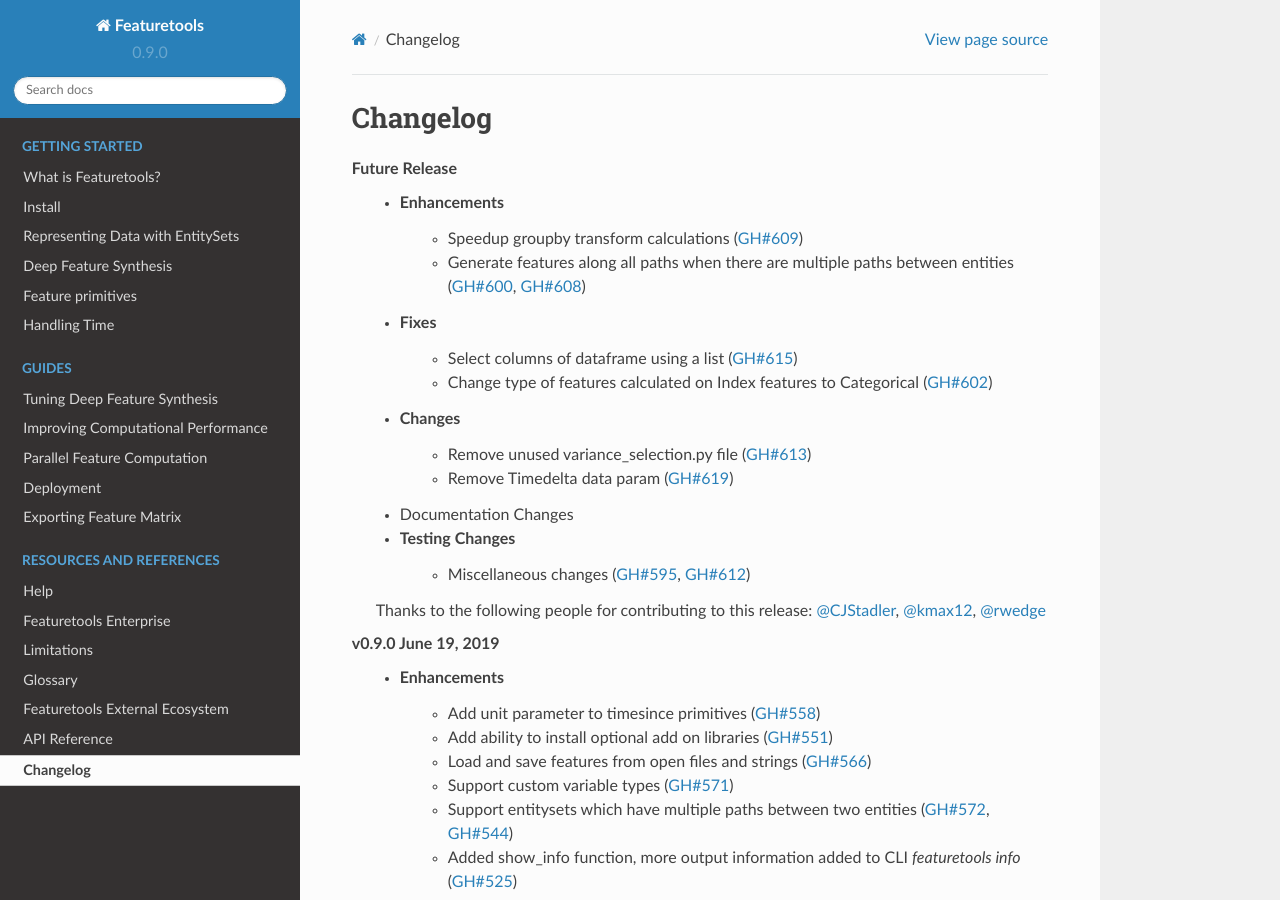
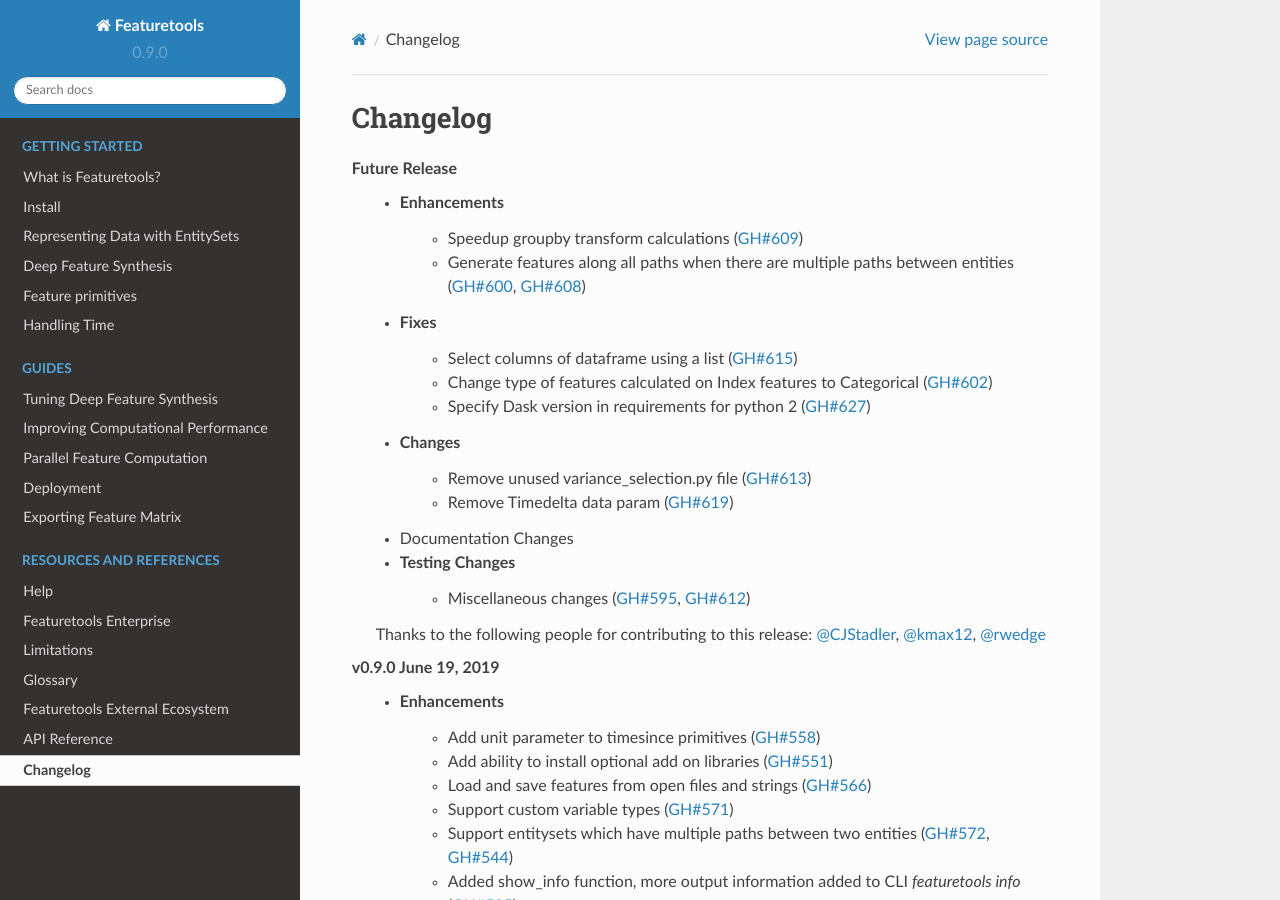
Before and after one commit to alteryx/featuretools, a Sphinx documentation site: the page built from docs/source/changelog.rst, in a window 1280 px wide and 900 px high. Built offline with Sphinx 7.4.7 and the Read the Docs theme 2.0.0, drawn with Linux system fonts in a browser that asks for light colours; pages that are not in the unit, such as notebooks, are missing from menus.

Commit message:
Update changelog.rst

```diff
--- a/docs/source/changelog.rst
+++ b/docs/source/changelog.rst
@@ -9,6 +9,7 @@
     * Fixes
         * Select columns of dataframe using a list (:pr:`615`)
         * Change type of features calculated on Index features to Categorical (:pr:`602`)
+        * Specify Dask version in requirements for python 2 (:pr:`627`)
     * Changes
         * Remove unused variance_selection.py file (:pr:`613`)
         * Remove Timedelta data param (:pr:`619`)
```
